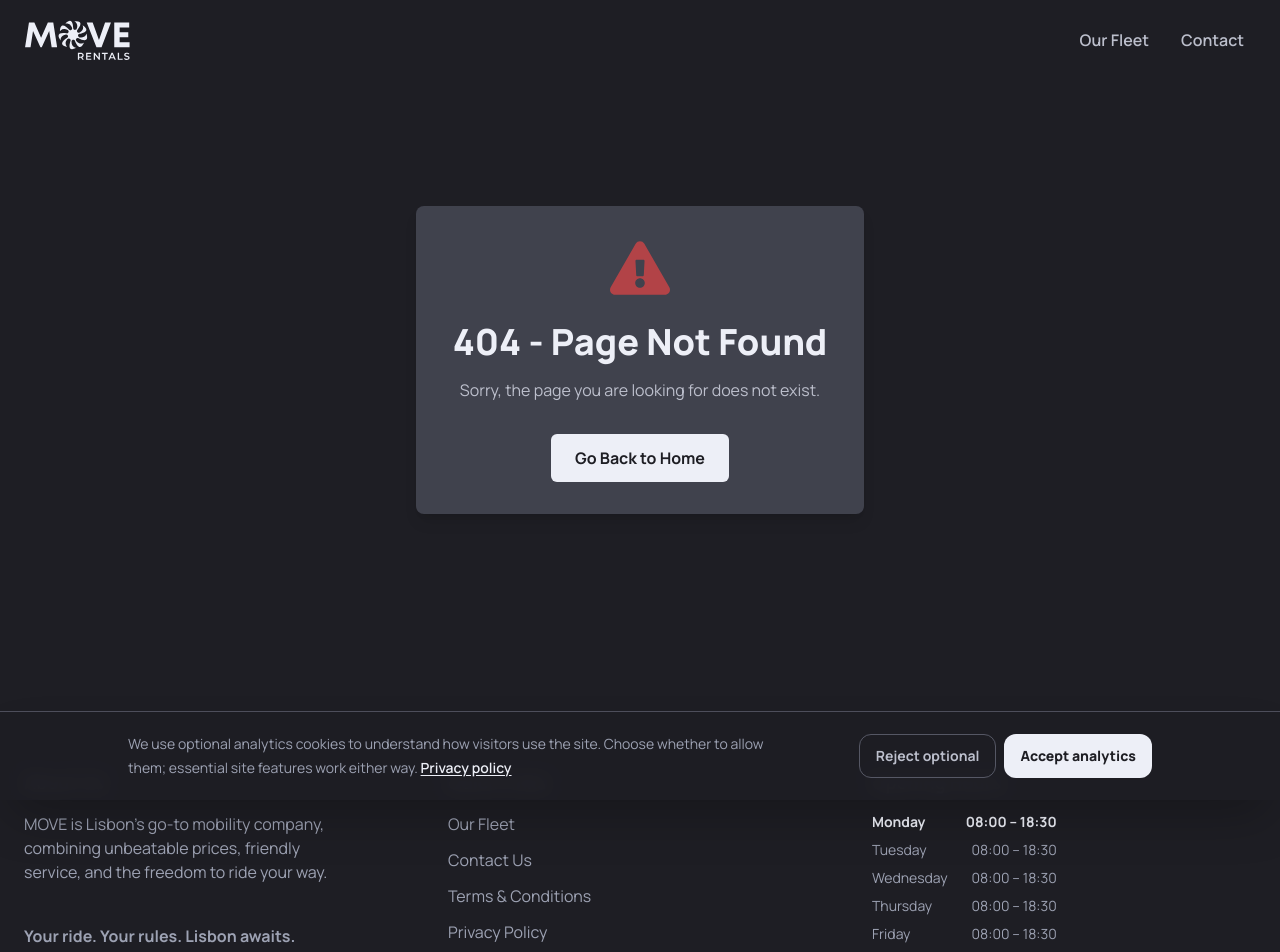
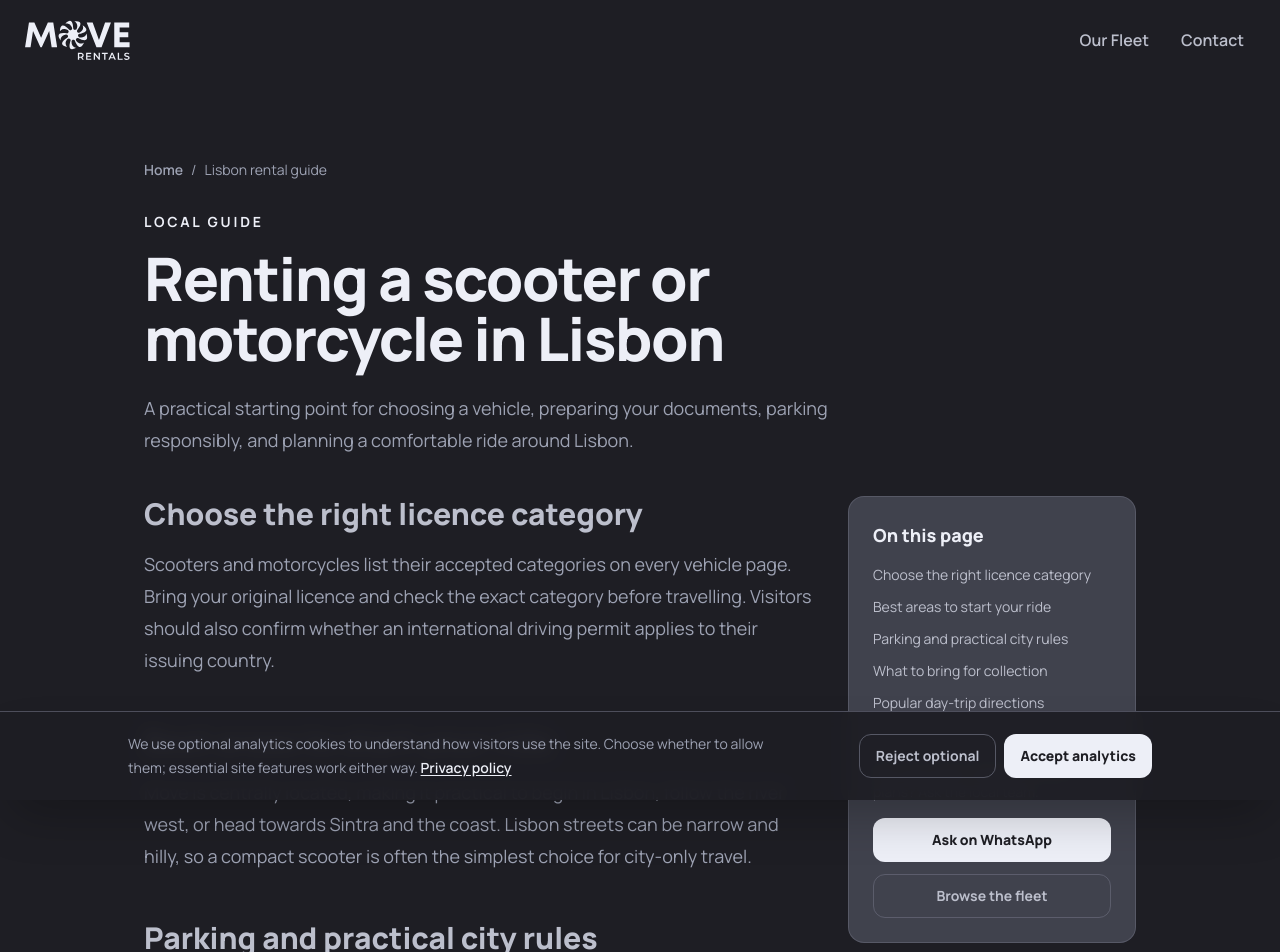
Before and after one commit to Zesenem/move_rentals, a React (Vite) app: page /lisbon-rental-guide in a window 1280 px wide. Shown: the top 952 px of the page. Built offline with nearby package versions, Linux system fonts and the light colour scheme.

Commit message:
Add Lisbon rental guide
Co-authored-by: Copilot <223556219+Copilot@users.noreply.github.com>

```diff
--- a/src/components/Footer.jsx
+++ b/src/components/Footer.jsx
@@ -13,6 +13,7 @@ const contactInfo = {
 const quickLinks = [
   { name: "Our Fleet", to: "/" },
   { name: "Contact Us", to: "/contact" },
+  { name: "Lisbon Rental Guide", to: "/lisbon-rental-guide" },
   { name: "Terms & Conditions", to: "/terms-and-conditions" },
   { name: "Privacy Policy", to: "/privacy-policy" },
 ];
--- a/src/main.jsx
+++ b/src/main.jsx
@@ -8,6 +8,7 @@ import App from "./App.jsx";
 import ErrorBoundary from "./components/ErrorBoundary.jsx";
 import RouteErrorBoundary from "./components/RouteErrorBoundary.jsx";
 import HomePage from "./pages/HomePage.jsx";
+import LisbonRentalGuidePage from "./pages/LisbonRentalGuidePage.jsx";
 
 import "./index.css";
 
@@ -47,6 +48,7 @@ const router = createBrowserRouter([
       { path: "terms-and-conditions", element: withSuspense(<TermsPage />) },
       { path: "privacy-policy", element: withSuspense(<PrivacyPolicyPage />) },
       { path: "contact", element: withSuspense(<ContactPage />) },
+      { path: "lisbon-rental-guide", element: <LisbonRentalGuidePage /> },
       {
         path: "admin",
         element: withSuspense(<AdminWorkspacePage />),
--- /dev/null
+++ b/src/pages/LisbonRentalGuidePage.jsx
@@ -0,0 +1,135 @@
+import { Link } from "react-router-dom";
+import Seo, { SITE_URL } from "../components/Seo.jsx";
+import { buildWhatsAppUrl } from "../utils/whatsapp.js";
+
+const sections = [
+  {
+    id: "licence",
+    title: "Choose the right licence category",
+    text: "Scooters and motorcycles list their accepted categories on every vehicle page. Bring your original licence and check the exact category before travelling. Visitors should also confirm whether an international driving permit applies to their issuing country.",
+  },
+  {
+    id: "areas",
+    title: "Best areas to start your ride",
+    text: "Move is centrally located, making it practical to begin in Lisbon, follow the river west, or head towards Sintra and the coast. Lisbon streets can be narrow and hilly, so a compact scooter is often the simplest choice for city-only travel.",
+  },
+  {
+    id: "parking",
+    title: "Parking and practical city rules",
+    text: "Use marked motorcycle and scooter spaces, keep pavements and entrances clear, and check local signs before leaving a vehicle. Always store valuables and removable equipment securely, especially in busy visitor areas.",
+  },
+  {
+    id: "packing",
+    title: "What to bring for collection",
+    text: "Bring your identity document, original driving licence, and the card needed for the security deposit. Wear suitable closed shoes; the Move team can explain the included equipment and model-specific requirements before collection.",
+  },
+  {
+    id: "day-trips",
+    title: "Popular day-trip directions",
+    text: "For a short coastal route, consider the riverfront towards Belém and Cascais. For a longer day, Sintra offers a very different landscape but requires more planning around traffic, weather, parking, and the chosen vehicle’s intended use.",
+  },
+];
+
+const structuredData = {
+  "@context": "https://schema.org",
+  "@type": "Article",
+  headline: "Lisbon Motorcycle and Scooter Rental Guide",
+  description:
+    "Practical guidance for renting a scooter or motorcycle in Lisbon, including licence, parking, collection, and route planning.",
+  mainEntityOfPage: `${SITE_URL}/lisbon-rental-guide`,
+  author: { "@type": "Organization", name: "Move Rentals" },
+  publisher: {
+    "@type": "Organization",
+    name: "Move Rentals",
+    logo: { "@type": "ImageObject", url: `${SITE_URL}/32x32.png` },
+  },
+};
+
+function LisbonRentalGuidePage() {
+  const whatsappUrl = buildWhatsAppUrl(
+    "Hello! I have read the Lisbon rental guide and would like help choosing a vehicle.",
+  );
+
+  return (
+    <>
+      <Seo
+        title="Lisbon Motorcycle & Scooter Rental Guide | Move Rentals"
+        description="Plan a scooter or motorcycle rental in Lisbon with guidance on licences, parking, collection, routes, and choosing the right vehicle."
+        path="/lisbon-rental-guide"
+        structuredData={structuredData}
+      />
+      <article className="container mx-auto max-w-5xl px-4 py-14 sm:py-20">
+        <nav aria-label="Breadcrumb" className="mb-8 text-sm text-space">
+          <Link to="/" className="font-semibold hover:text-cloud">
+            Home
+          </Link>
+          <span className="mx-2" aria-hidden="true">
+            /
+          </span>
+          <span aria-current="page">Lisbon rental guide</span>
+        </nav>
+
+        <header className="max-w-3xl">
+          <p className="text-sm font-bold uppercase tracking-[0.2em] text-cloud">Local guide</p>
+          <h1 className="mt-4 text-4xl font-extrabold tracking-tight text-cloud sm:text-6xl">
+            Renting a scooter or motorcycle in Lisbon
+          </h1>
+          <p className="mt-6 text-lg leading-8 text-space">
+            A practical starting point for choosing a vehicle, preparing your documents, parking
+            responsibly, and planning a comfortable ride around Lisbon.
+          </p>
+        </header>
+
+        <div className="mt-10 grid gap-8 lg:grid-cols-[minmax(0,1fr)_18rem]">
+          <div className="space-y-12">
+            {sections.map((section) => (
+              <section key={section.id} id={section.id} aria-labelledby={`${section.id}-heading`}>
+                <h2
+                  id={`${section.id}-heading`}
+                  className="text-2xl font-extrabold text-steel sm:text-3xl"
+                >
+                  {section.title}
+                </h2>
+                <p className="mt-4 text-lg leading-8 text-space">{section.text}</p>
+              </section>
+            ))}
+          </div>
+
+          <aside className="h-fit rounded-2xl border border-graphite/50 bg-arsenic p-6 lg:sticky lg:top-24">
+            <h2 className="text-lg font-extrabold text-cloud">On this page</h2>
+            <ul className="mt-4 space-y-3 text-sm text-steel">
+              {sections.map((section) => (
+                <li key={section.id}>
+                  <a href={`#${section.id}`} className="hover:text-cloud hover:underline">
+                    {section.title}
+                  </a>
+                </li>
+              ))}
+            </ul>
+            <div className="mt-6 border-t border-graphite/50 pt-6">
+              <p className="text-sm text-steel">
+                Not sure which vehicle fits your plans? Ask the local team.
+              </p>
+              <a
+                href={whatsappUrl}
+                target="_blank"
+                rel="noopener noreferrer"
+                className="mt-4 inline-flex min-h-11 w-full items-center justify-center rounded-xl bg-cloud px-4 py-2 text-sm font-extrabold text-phantom hover:bg-cloud/90"
+              >
+                Ask on WhatsApp
+              </a>
+              <Link
+                to="/#fleet-section"
+                className="mt-3 inline-flex min-h-11 w-full items-center justify-center rounded-xl border border-graphite/60 px-4 py-2 text-sm font-bold text-steel hover:border-cloud hover:text-cloud"
+              >
+                Browse the fleet
+              </Link>
+            </div>
+          </aside>
+        </div>
+      </article>
+    </>
+  );
+}
+
+export default LisbonRentalGuidePage;
```
Also changed, not shown: netlify/edge-functions/guide-seo.js (added, +31 -0 lines), 2 other files (tests, documents, lock files or other folders).
